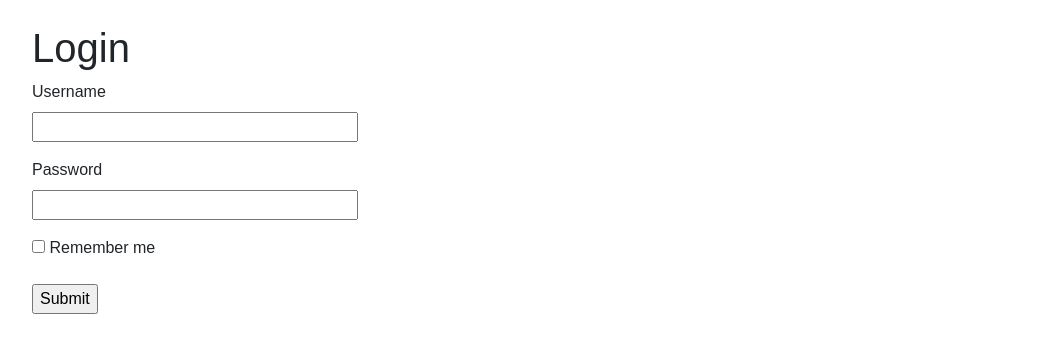
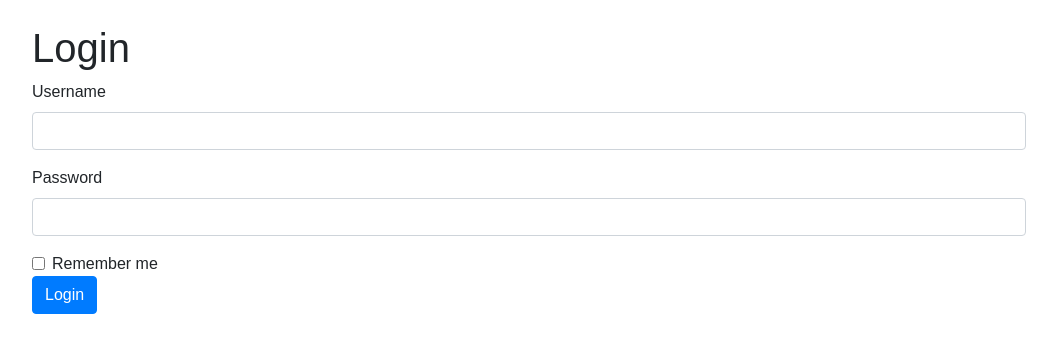
Before and after one commit to vapeasnl/water_filter_store, a Python web app: template app/auth/templates/login.html in a window 1280 px wide. Shown: the part 56-409 px from the top of the page, without its empty margins (111-1168 px from the left). Run offline with Jinja, Linux system fonts and the light colour scheme; the template is opened without the code that fills it, so the values that code supplies are empty, except form fields; form fields are guessed from the names that the template uses; some libraries are stand-ins or nearby versions.

Commit message:
Update login.html

```diff
--- a/app/auth/templates/login.html
+++ b/app/auth/templates/login.html
@@ -1,23 +1,27 @@
 {% extends "base.html" %}
+{% block title %}Login{% endblock %}
 {% block content %}
   <h1>Login</h1>
   <form method="POST" action="{{ url_for('auth.login') }}">
     {{ form.hidden_tag() }}
-    <p>
-      {{ form.username.label }}<br>
-      {{ form.username(size=32) }}<br>
+    <div class="form-group">
+      {{ form.username.label(class="form-label") }}
+      {{ form.username(class="form-control") }}
       {% for error in form.username.errors %}
-        <span style="color: red;">[{{ error }}]</span>
+        <div class="text-danger">{{ error }}</div>
       {% endfor %}
-    </p>
-    <p>
-      {{ form.password.label }}<br>
-      {{ form.password(size=32) }}<br>
+    </div>
+    <div class="form-group">
+      {{ form.password.label(class="form-label") }}
+      {{ form.password(class="form-control") }}
       {% for error in form.password.errors %}
-        <span style="color: red;">[{{ error }}]</span>
+        <div class="text-danger">{{ error }}</div>
       {% endfor %}
-    </p>
-    <p>{{ form.remember_me() }} {{ form.remember_me.label }}</p>
-    <p>{{ form.submit() }}</p>
+    </div>
+    <div class="form-check">
+      {{ form.remember_me(class="form-check-input") }}
+      {{ form.remember_me.label(class="form-check-label") }}
+    </div>
+    <button type="submit" class="btn btn-primary">Login</button>
   </form>
 {% endblock %}
```
